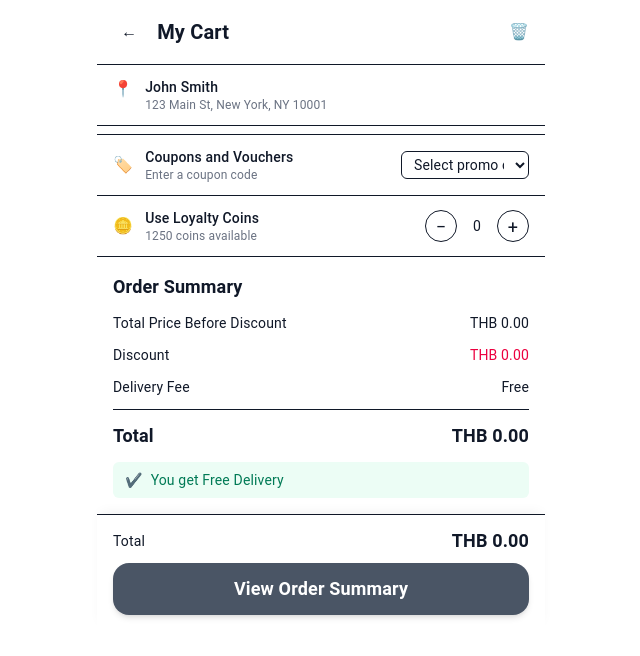
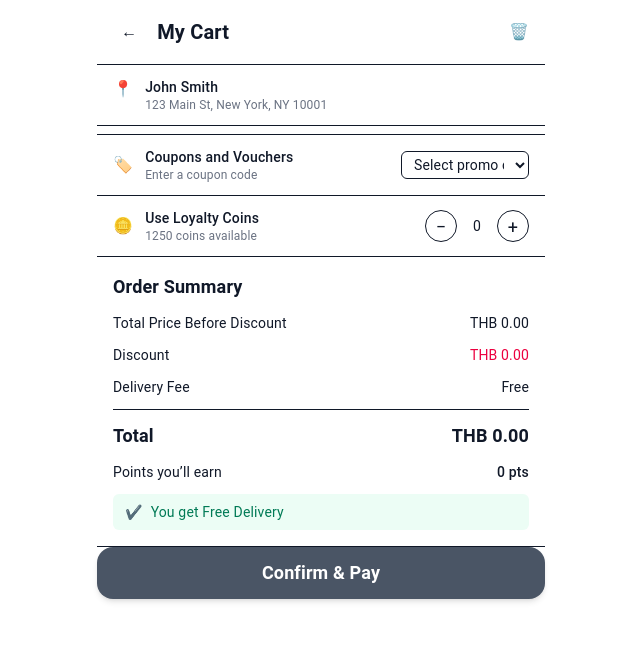
Before and after one commit to thuyein96/ecommerce_checkout_system, a Next.js app: page /checkout in a window 1280 px wide. Shown: the top 656 px of the page, without its empty margins (319-959 px from the left). Built offline with nearby package versions, Linux system fonts and the light colour scheme; what @mui/material-nextjs would draw is missing.

Commit message:
Added Loyalty points test case

```diff
--- a/package.json
+++ b/package.json
@@ -37,7 +37,7 @@
     "jest": "^30.1.3",
     "jest-environment-jsdom": "^30.1.2",
     "tailwindcss": "^4",
-    "ts-jest": "^29.4.1",
+    "ts-jest": "^29.4.2",
     "typescript": "^5"
   }
 }
--- a/src/app/checkout/page.tsx
+++ b/src/app/checkout/page.tsx
@@ -5,15 +5,18 @@ import customers from "@/data/customers.json";
 import promotion_codes from "@/data/promotion_codes.json";
 
 import { Customer, PromotionCode } from "@/models";
+import { calculateDeliveryFees, calculateSubtotal } from "@/utils/checkout";
+import { DeliveryType } from "@/utils/enum/delivery_types";
 import { currency, DELIVERY_FEES } from "@/utils/helpers";
-import { calculateDeliveryFees, calculateSubtotal } from "@/utils/checkout";
-import { useState, useMemo, useEffect } from "react";
+import { normalizePointsToRedeem, persistUpdatedCustomer, pointsEarnedFrom, pointsToBaht } from "@/utils/loyalty";
 import Link from "next/link";
+import { useRouter } from "next/navigation";
+import { useEffect, useMemo, useState } from "react";
 import { useCart } from "../../context/CartContext";
-import { DeliveryType } from "@/utils/enum/delivery_types";
 import {
   computeDiscountForCoupon,
   computeEffectiveDelivery,
+  finalizeCheckout, getActiveCouponsForCustomer,
   logCouponUsage,
   validatePromotionForCart,
 } from "../services/checkout.service";
@@ -21,6 +24,7 @@ import {
 const CheckoutPage: React.FC = () => {
   const [customer] = useState(customers[0] as Customer);
   const { cart } = useCart();
+  const router = useRouter();
 
   // Group cart items by shop for display
   const groupedByShop = useMemo(() => {
@@ -81,21 +85,32 @@ const CheckoutPage: React.FC = () => {
     [appliedCoupon, totalDeliveryFees]
   );
 
-  // coins that actually apply (bounded by customer balance and allowed amount)
-  const coinsToApply = useMemo(() => {
-    const maxByBalance = Math.max(0, customer?.Loyal_points ?? 0);
-    const allowedMax = Math.max(
-      0,
-      subtotal + effectiveDelivery - discountAmount
-    );
-    return Math.min(coinAmount, maxByBalance, allowedMax);
+  // points the user *can* actually spend (still stored as points)
+  const normalizedPoints = useMemo(() => {
+    const payableBeforePoints = Math.max(0, subtotal + effectiveDelivery - discountAmount);
+    return normalizePointsToRedeem(coinAmount, customer.Loyal_points, payableBeforePoints);
   }, [coinAmount, customer, subtotal, effectiveDelivery, discountAmount]);
+
+  const pointsDiscountBaht = useMemo(() => pointsToBaht(normalizedPoints), [normalizedPoints]);
 
   // final total
   const finalTotal = useMemo(() => {
-    const raw = subtotal + effectiveDelivery - discountAmount - coinsToApply;
+    const raw = subtotal + effectiveDelivery - discountAmount - pointsDiscountBaht;
     return Math.max(0, Number(raw.toFixed(2)));
-  }, [subtotal, effectiveDelivery, discountAmount, coinsToApply]);
+  }, [subtotal, effectiveDelivery, discountAmount, pointsDiscountBaht]);
+
+    // filter coupon dropdown to ACTIVE + ASSIGNED
+  const activeCoupons = useMemo(
+    () => getActiveCouponsForCustomer(customer, promotionCodes),
+    [customer, promotionCodes]
+  );
+
+    // If you prefer NOT to count shipping toward earnings, use this instead:
+  const pointsEarnedPreview = useMemo(
+    () => pointsEarnedFrom(Math.max(0, subtotal - discountAmount - pointsDiscountBaht)),
+    [subtotal, discountAmount, pointsDiscountBaht]
+  );
+
 
   // handlers update minimal state only
   function handleApplyCoupon(code: PromotionCode | null) {
@@ -111,9 +126,9 @@ const CheckoutPage: React.FC = () => {
     setCouponInput(code?.Name ?? "");
   }
 
-  function handleChangeCoins(delta: number) {
-    setCoinAmount((prev) => {
-      const next = prev + delta;
+  function handleChangeCoins(step: number) {
+  setCoinAmount(prev => {
+    const next = prev + step * 10; // step is ±1 → ±10 points
     const maxBalance = Math.max(0, customer?.Loyal_points ?? 0);
     if (next < 0) return 0;
     if (next > maxBalance) return maxBalance;
@@ -276,14 +291,12 @@ const CheckoutPage: React.FC = () => {
               className="w-32 rounded-md border px-2 py-1 text-sm"
               value={couponInput}
               onChange={(e) => {
-                const selectedCode =
-                  promotionCodes.find((code) => code.Name === e.target.value) ||
-                  null;
-                handleApplyCoupon(selectedCode);
+                const selected = activeCoupons.find((c) => c.Name === e.target.value) || null;
+                handleApplyCoupon(selected);
               }}
             >
               <option value="">Select promo code</option>
-              {promotionCodes.map((code) => (
+              {activeCoupons.map((code) => (
                 <option key={code.Name} value={code.Name}>
                   {code.Name}
                 </option>
@@ -339,12 +352,18 @@ const CheckoutPage: React.FC = () => {
             {effectiveDelivery === 0 ? "Free" : currency(effectiveDelivery)}
           </span>
         </div>
-        {coinsToApply > 0 && (
+        {/* {coinsToApply > 0 && (
           <div className="flex items-center justify-between text-sm">
             <span>Coins Applied</span>
             <span className="text-rose-600">{`−${currency(
               coinsToApply
             )}`}</span>
+          </div>
+        )} */}
+        {normalizedPoints > 0 && (
+          <div className="flex items-center justify-between text-sm">
+            <span>Points Applied ({normalizedPoints} pts)</span>
+            <span className="text-rose-600">{`−${currency(pointsDiscountBaht)}`}</span>
           </div>
         )}
         <hr />
@@ -352,6 +371,11 @@ const CheckoutPage: React.FC = () => {
           <span>Total</span>
           <span>{currency(finalTotal)}</span>
         </div>
+        <div className="flex items-center justify-between text-sm">
+          <span>Points you’ll earn</span>
+          <span className="font-medium">{pointsEarnedPreview} pts</span>
+        </div>
+
 
         <div className="flex items-center gap-2 rounded-md bg-emerald-50 px-3 py-2 text-sm text-emerald-700">
           <span>✔️</span>
@@ -370,7 +394,7 @@ const CheckoutPage: React.FC = () => {
       </div>
 
       {/* Footer total + CTA */}
-      <div className="sticky bottom-0 z-10 bg-white px-4 pb-4 pt-3 shadow-[0_-6px_12px_-4px_rgba(0,0,0,0.06)]">
+      {/* <div className="sticky bottom-0 z-10 bg-white px-4 pb-4 pt-3 shadow-[0_-6px_12px_-4px_rgba(0,0,0,0.06)]">
         <div className="mb-2 flex items-center justify-between text-sm">
           <span>Total</span>
           <span className="text-lg font-semibold">{currency(finalTotal)}</span>
@@ -386,7 +410,37 @@ const CheckoutPage: React.FC = () => {
             View Order Summary
           </Link>
         </div>
-      </div>
+      </div> */}
+      <button
+        onClick={() => {
+          const result = finalizeCheckout({
+            customer,
+            appliedCoupon,
+            subtotal,
+            effectiveDelivery,
+            discountAmount,
+            requestedPoints: coinAmount, // points
+          });
+
+          // persist for profile page to reflect immediately
+          persistUpdatedCustomer(result.updatedCustomer);
+
+          // optional: your existing logging
+          if (appliedCoupon) {
+            try { logCouponUsage(customer.Cus_id, appliedCoupon); } catch { }
+          }
+
+          // show a quick toast/alert if you want
+          // alert(`Final: ฿${result.finalTotal}, Spent ${result.pointsSpent} pts, Earned ${result.pointsEarned} pts`);
+
+          // go to order summary
+          router.push("/order-summary");
+        }}
+        className="w-full rounded-2xl bg-gray-600 py-3 text-center text-lg font-semibold text-white shadow-md hover:bg-gray-700"
+      >
+        Confirm & Pay
+      </button>
+
     </div>
   );
 };
--- a/src/app/services/checkout.service.ts
+++ b/src/app/services/checkout.service.ts
@@ -1,7 +1,9 @@
-import { PromotionCode } from "@/models";
+import promotion_codes from "@/data/promotion_codes.json";
+import { Customer, PromotionCode } from "@/models";
 import { Promotion_code_type } from "@/utils/enum/promotion_code_type";
 import { amountFromName } from "@/utils/helpers";
-import promotion_codes from "@/data/promotion_codes.json";
+import { isCouponActive, normalizePointsToRedeem, pointsEarnedFrom, pointsToBaht } from "@/utils/loyalty";
+
 
 export type PromoValidationReason =
   | "invalid_format"
@@ -239,3 +241,72 @@ export function checkCouponUsage(customerId: string, promotion: PromotionCode) {
       return "ALLOW";
     }
   }
+
+  // New: selective active coupons for this customer
+export function getActiveCouponsForCustomer(
+  customer: Customer,
+  all: PromotionCode[],
+  now = new Date()
+) {
+  const assigned = new Set(customer.Promotion_codes);
+  return all.filter(c => assigned.has(c.PromotionCode_id) && isCouponActive(c, now));
+}
+
+export type FinalizeInput = {
+  customer: Customer;
+  appliedCoupon: PromotionCode | null;
+  subtotal: number;
+  effectiveDelivery: number;
+  discountAmount: number;     // from coupon
+  requestedPoints: number;    // user-entered POINTS (not baht)
+};
+
+export type FinalizeResult = {
+  updatedCustomer: Customer;
+  pointsSpent: number;
+  pointsDiscountBaht: number;
+  pointsEarned: number;
+  usedCouponId?: string;
+  finalTotal: number;
+};
+
+// Finalize the order: clamp points, compute earned points, remove coupon if used.
+export function finalizeCheckout({
+  customer,
+  appliedCoupon,
+  subtotal,
+  effectiveDelivery,
+  discountAmount,
+  requestedPoints,
+}: FinalizeInput): FinalizeResult {
+  const payableBeforePoints = Math.max(0, subtotal + effectiveDelivery - discountAmount);
+
+  const pointsToSpend = normalizePointsToRedeem(
+    requestedPoints,
+    customer.Loyal_points,
+    payableBeforePoints
+  );
+  const pointsDiscountBaht = pointsToBaht(pointsToSpend);
+  const finalTotal = Math.max(0, payableBeforePoints - pointsDiscountBaht);
+
+  const earned = pointsEarnedFrom(finalTotal); // ✅ compute earned points here
+
+  const usedCouponId = appliedCoupon?.PromotionCode_id;
+  const updatedCustomer: Customer = {
+    ...customer,
+    // ✅ subtract spent AND add earned
+    Loyal_points: Math.max(0, customer.Loyal_points - pointsToSpend + earned),
+    Promotion_codes: usedCouponId
+      ? customer.Promotion_codes.filter(id => id !== usedCouponId)
+      : customer.Promotion_codes,
+  };
+
+  return {
+    updatedCustomer,
+    pointsSpent: pointsToSpend,
+    pointsDiscountBaht,
+    pointsEarned: earned, // (optional for UI)
+    usedCouponId,
+    finalTotal,
+  };
+}
--- /dev/null
+++ b/src/utils/loyalty.ts
@@ -0,0 +1,30 @@
+// utils/loyalty.ts
+import type { Customer, PromotionCode } from "@/models";
+
+export const pointsToBaht = (points: number) => Math.floor(points / 10); // 10 pts = 1 baht
+export const bahtToPoints = (baht: number) => baht * 10;
+
+export const normalizePointsToRedeem = (
+    requestedPoints: number,
+    balancePoints: number,
+    capBaht: number // maximum baht discount allowed by the payable amount
+) => {
+    const maxByBalance = Math.max(0, balancePoints);     // can’t exceed your balance
+    const maxByAmountPts = bahtToPoints(Math.max(0, Math.floor(capBaht))); // convert allowed baht to points (e.g., ฿37 → 370 pts)
+    // clamp then snap to multiple of 10 (clean baht)
+    const clamped = Math.max(0, Math.min(requestedPoints, maxByBalance, maxByAmountPts));
+    return clamped - (clamped % 10);
+};
+
+export const isCouponActive = (p: PromotionCode, now = new Date()) => {
+    const s = new Date(p.Start_date), e = new Date(p.End_date);
+    return now >= s && now <= e;
+};
+
+// Earn 1 point per 100 baht (floor). If you want to exclude shipping, pass the amount without shipping.
+export const pointsEarnedFrom = (finalChargeBaht: number) => Math.floor(finalChargeBaht / 100);
+
+// Persist “demo DB” to localStorage for profile reflection
+export function persistUpdatedCustomer(updated: Customer) {
+    try { localStorage.setItem("demo_customer", JSON.stringify(updated)); } catch { }
+}
```
Also changed, not shown: src/components/Profile/ProfileCard.tsx (+26 -11 lines), 2 other files (tests, documents, lock files or other folders). Lines whose indentation alone changed are shown as unchanged.
